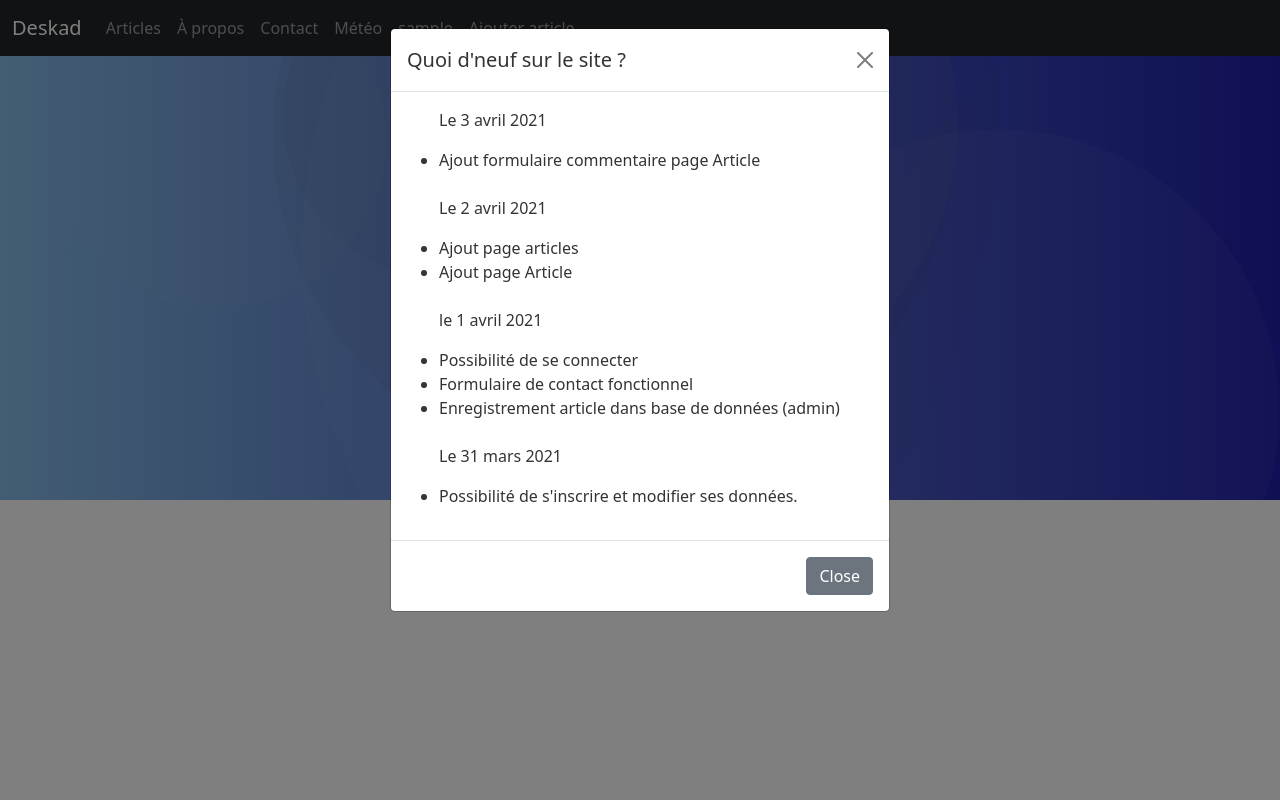
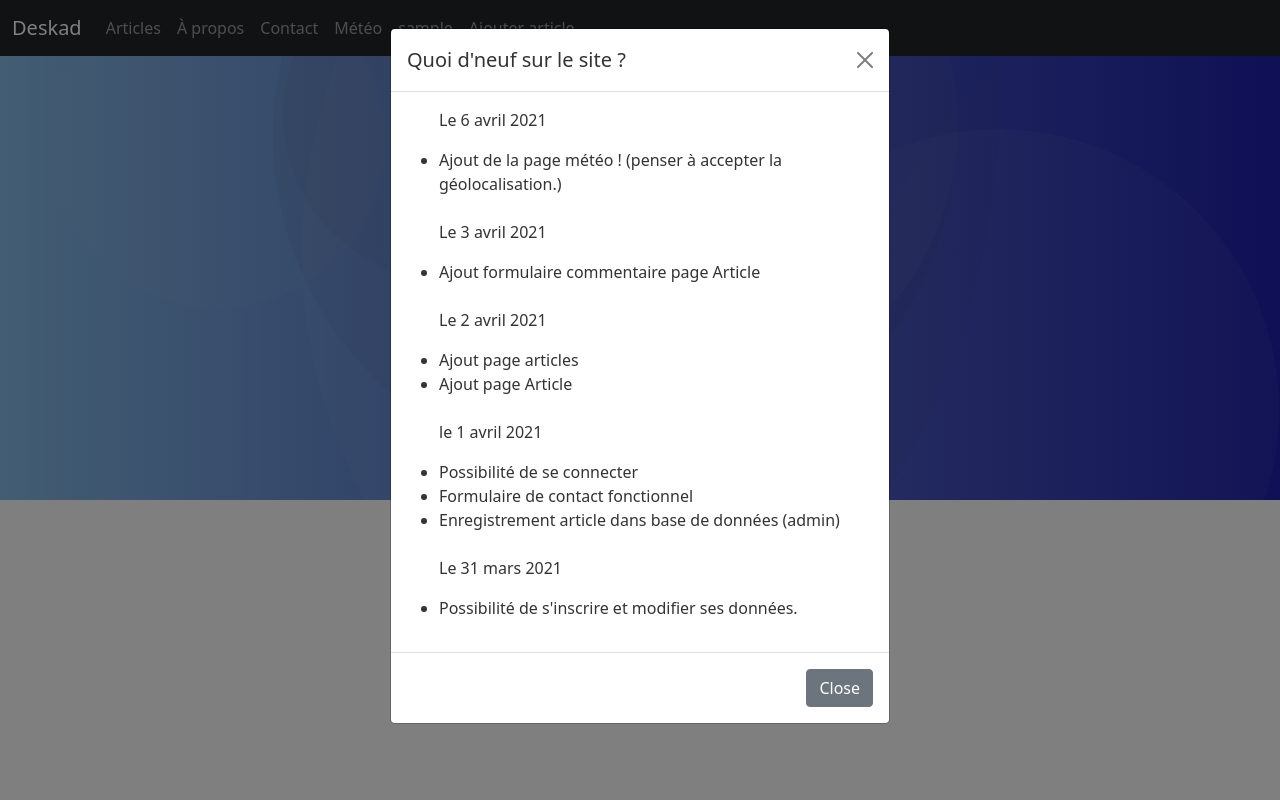
Before and after one commit to yannickbiheul/blog_v1, a PHP site: page / in a window 1280 px wide, after a click on "Quoi d'neuf ?". Run offline with PHP 8.4, Linux system fonts and the light colour scheme; the visitor is signed in with stand-in values (Sample User, id 1); data that the repository does not hold is empty; some libraries are stand-ins or nearby versions.

Commit message:
Modif modal home

```diff
--- a/views/viewHome.php
+++ b/views/viewHome.php
@@ -22,6 +22,9 @@ $title = 'Deskad | Accueil';
       </div>
       <div class="modal-body" style="color:#333">
       <ul>
+        <p>Le 6 avril 2021</p>
+        <li>Ajout de la page météo ! (penser à accepter la géolocalisation.)</li>
+        <br>
         <p>Le 3 avril 2021</p>
         <li>Ajout formulaire commentaire page Article</li>
         <br>
```
